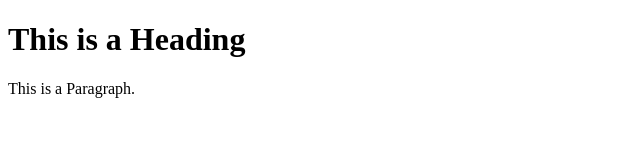
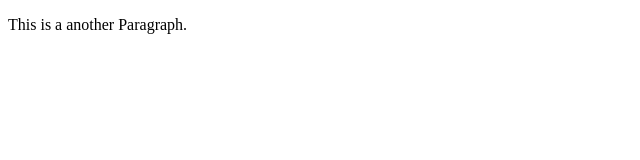
Before and after one commit to KatakNakal007/learning-git, a plain HTML site: page index.html in a window 1280 px wide. Shown: the whole page, without its empty margins (0-640 px from the left). Drawn offline with Linux system fonts and the light colour scheme.

Commit message:
added another p tag

```diff
--- a/index.html
+++ b/index.html
@@ -4,7 +4,6 @@
         <title>Page Title</title>
     </head>
     <body>
-        <h1>This is a Heading</h1>
-        <p>This is a Paragraph.</p>
+        <p>This is a another Paragraph.</p>
     </body>
 </html>
```
